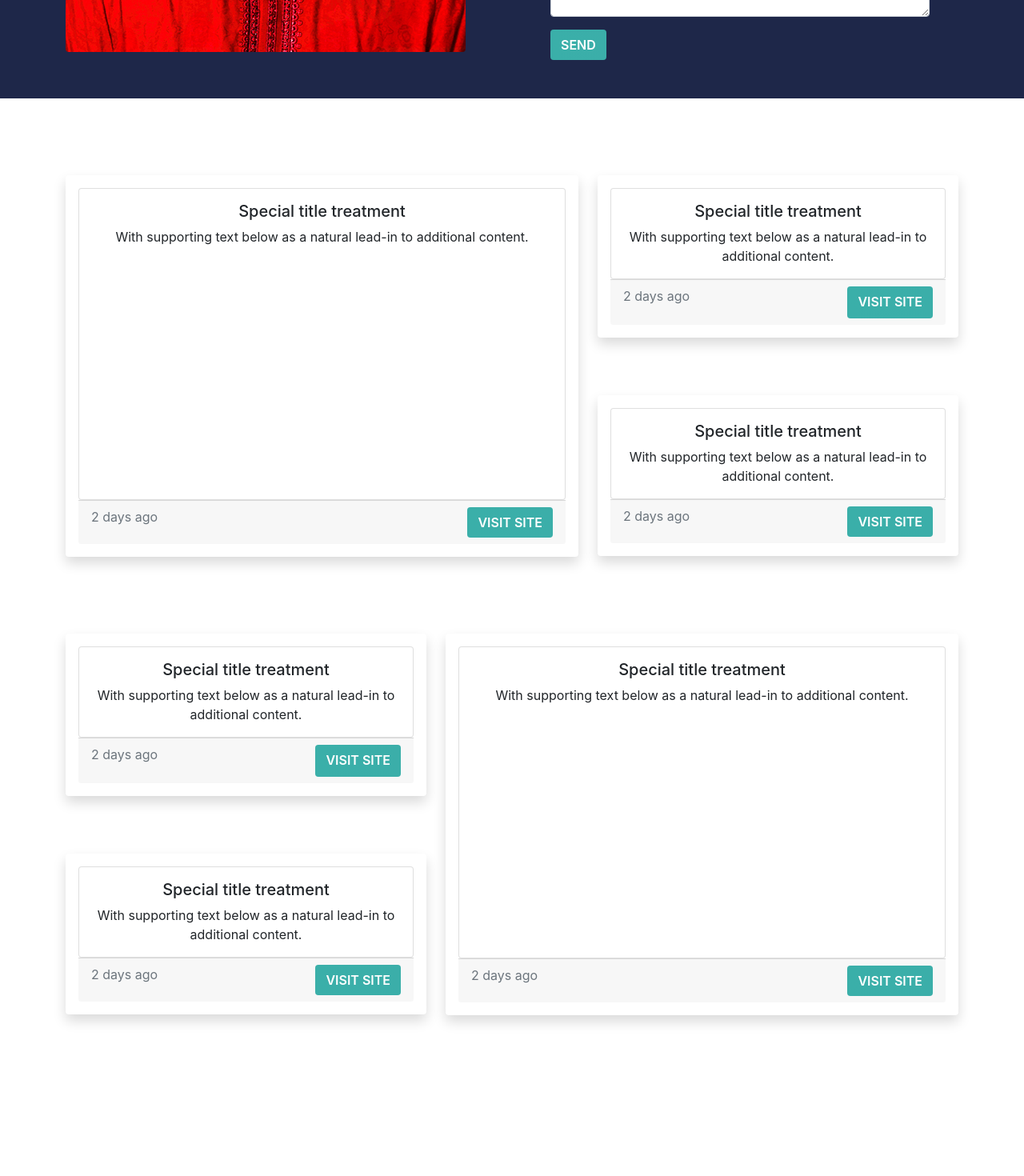
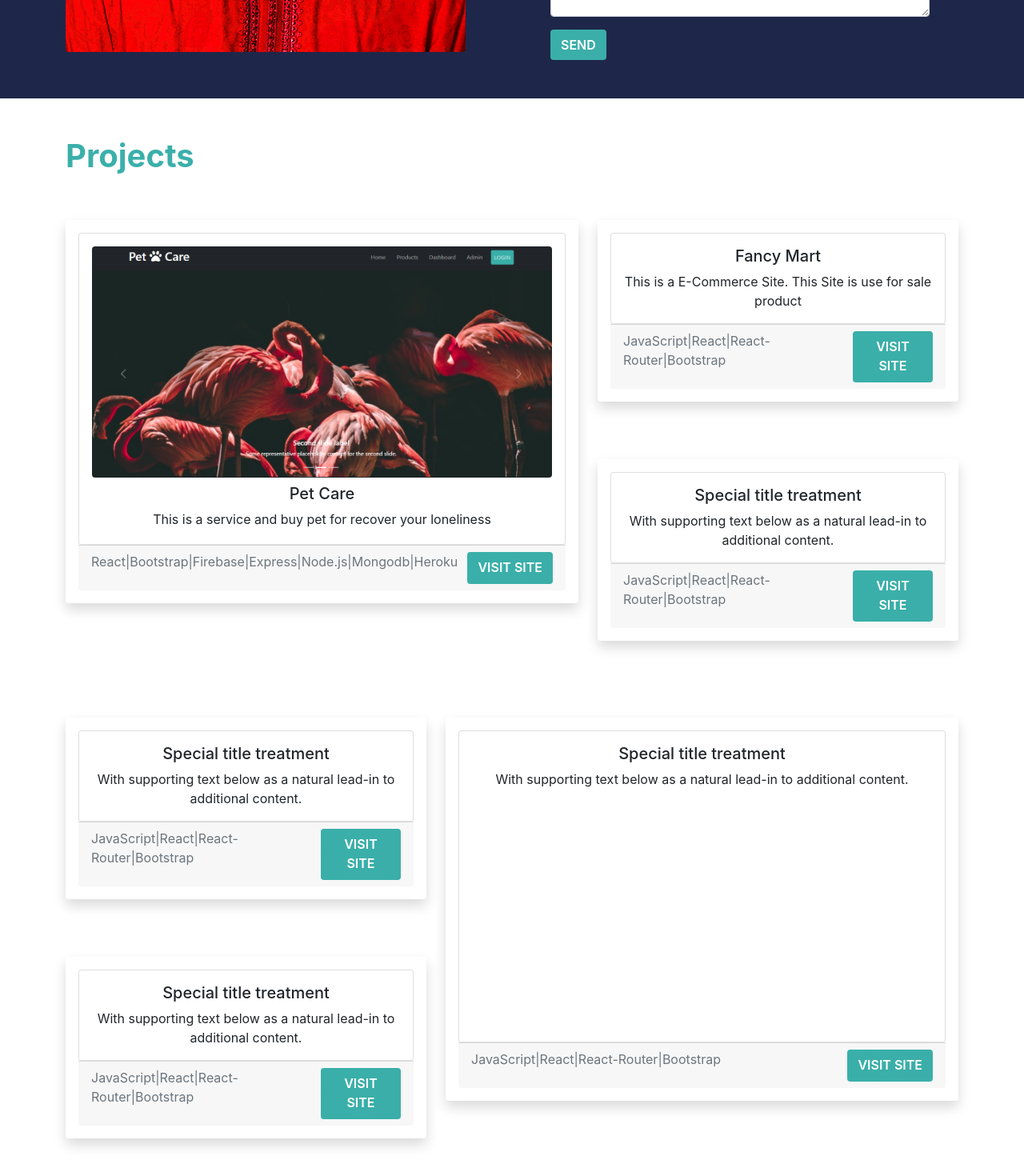
Before and after one commit to TKRchamak/my-portfullio, a React (Create React App) app: page / in a window 1280 px wide. Shown: the part 1260-2730 px from the top of the page at 80% size. Before the commit the page ends 2625 px from the top, so only its background shows below. Built offline with nearby package versions, Linux system fonts and the light colour scheme.

Commit message:
deploy in netlify

```diff
--- a/src/Component/Projects/Projects.js
+++ b/src/Component/Projects/Projects.js
@@ -1,21 +1,24 @@
 import React from 'react';
+import projectPet from '../../Images/Screenshot_1.png'
 
 const Projects = () => {
     return (
         <div>
             <div className="container">
-                <div className="row pt-5">
-                    <div className="col-7 pt-5 ">
+                <h1 className="markWord pt-5">Projects</h1>
+                <div className="row">
+                    <div className="col-7 pt-5">
                         <div className="shadow p-3 mb-5 bg-body rounded">
                             <div class="card text-center" style={{ height: "390px" }}>
-                                <div class="card-body">
-                                    <h5 class="card-title">Special title treatment</h5>
-                                    <p class="card-text">With supporting text below as a natural lead-in to additional content.</p>
+                                <div class="figure card-body">
+                                    <img className="figure-img img-fluid rounded" src={projectPet} alt="" />
+                                    <h5 class="card-title">Pet Care</h5>
+                                    <p class="card-text">This is a service and buy pet for recover your loneliness</p>
                                 </div>
                             </div>
                             <div class="card-footer text-muted d-flex">
-                                2 days ago
-                            <a href="#" class="btn btn-style ms-auto">Visit Site</a>
+                                <p>React|Bootstrap|Firebase|Express|Node.js|Mongodb|Heroku</p>
+                                <a href="https://pet-care-tkr.web.app/" class="btn btn-style ms-auto">Visit Site</a>
                             </div>
                         </div>
                     </div>
@@ -24,13 +27,13 @@ const Projects = () => {
                             <div className="shadow p-3 mb-5 bg-body rounded">
                                 <div class="card text-center">
                                     <div class="card-body">
-                                        <h5 class="card-title">Special title treatment</h5>
-                                        <p class="card-text">With supporting text below as a natural lead-in to additional content.</p>
+                                        <h5 class="card-title">Fancy Mart</h5>
+                                        <p class="card-text">This is a E-Commerce Site. This Site is use for sale product</p>
                                     </div>
                                 </div>
                                 <div class="card-footer text-muted d-flex">
-                                    <p>2 days ago</p>
-                                    <a href="#" class="btn btn-style ms-auto">Visit Site</a>
+                                    <p>JavaScript|React|React-Router|Bootstrap</p>
+                                    <a href="https://assignmentnoten.web.app/" class="btn btn-style ms-auto">Visit Site</a>
                                 </div>
                             </div>
                         </div>
@@ -43,8 +46,8 @@ const Projects = () => {
                                     </div>
                                 </div>
                                 <div class="card-footer text-muted d-flex">
-                                    2 days ago
-                                <a href="#" class="btn btn-style ms-auto">Visit Site</a>
+                                    <p>JavaScript|React|React-Router|Bootstrap</p>
+                                    <a href="#" class="btn btn-style ms-auto">Visit Site</a>
                                 </div>
                             </div>
                         </div>
@@ -63,7 +66,7 @@ const Projects = () => {
                                     </div>
                                 </div>
                                 <div class="card-footer text-muted d-flex">
-                                    <p>2 days ago</p>
+                                    <p>JavaScript|React|React-Router|Bootstrap</p>
                                     <a href="#" class="btn btn-style ms-auto">Visit Site</a>
                                 </div>
                             </div>
@@ -77,8 +80,8 @@ const Projects = () => {
                                     </div>
                                 </div>
                                 <div class="card-footer text-muted d-flex">
-                                    2 days ago
-                                <a href="#" class="btn btn-style ms-auto">Visit Site</a>
+                                    <p>JavaScript|React|React-Router|Bootstrap</p>
+                                    <a href="#" class="btn btn-style ms-auto">Visit Site</a>
                                 </div>
                             </div>
                         </div>
@@ -92,8 +95,8 @@ const Projects = () => {
                                 </div>
                             </div>
                             <div class="card-footer text-muted d-flex">
-                                2 days ago
-                            <a href="#" class="btn btn-style ms-auto">Visit Site</a>
+                                <p>JavaScript|React|React-Router|Bootstrap</p>
+                                <a href="#" class="btn btn-style ms-auto">Visit Site</a>
                             </div>
                         </div>
                     </div>
```
Also changed, not shown: src/Images/Screenshot_1.png (added).
